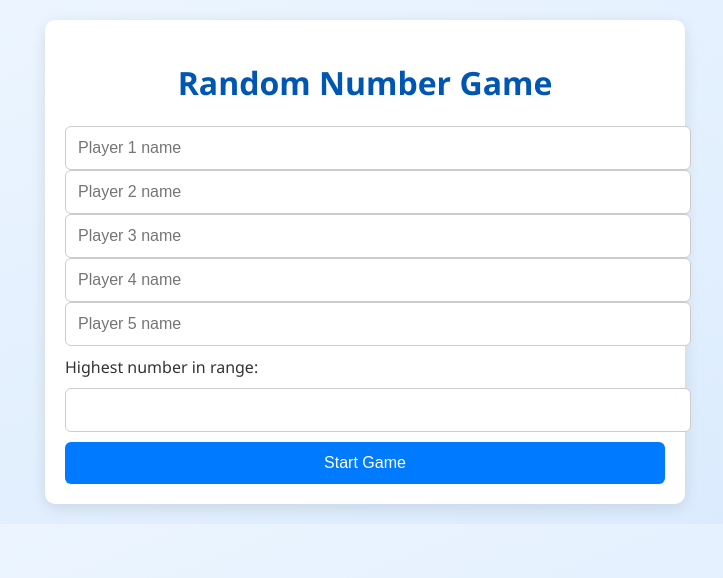
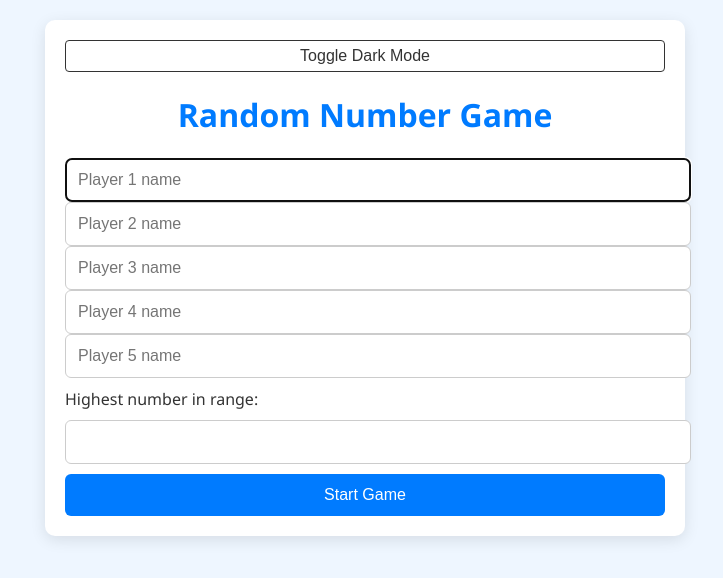
Before and after one commit to RyanG702/RandomNumberGuess, a plain HTML site: page index.html in a window 1280 px wide. Both pictures are taken after typing "5" into the empty fields and a click on the button "Next". Shown: the whole page, without its empty margins (275-998 px from the left). Drawn offline with Linux system fonts and the light colour scheme.

Commit message:
added dark mode

```diff
--- a/index.html
+++ b/index.html
@@ -6,18 +6,35 @@
   <meta name="viewport" content="width=device-width, initial-scale=1.0">
   <title>Random Number Game</title>
   <style>
+    :root {
+      --bg-color: #eef6ff;
+      --text-color: #333;
+      --container-bg: #fff;
+      --primary-color: #007bff;
+      --success-color: #28a745;
+    }
+
+    [data-theme="dark"] {
+      --bg-color: #121212;
+      --text-color: #e0e0e0;
+      --container-bg: #1e1e1e;
+      --primary-color: #3399ff;
+      --success-color: #4caf50;
+    }
+
     body {
       font-family: 'Segoe UI', sans-serif;
-      background: linear-gradient(to bottom right, #eef6ff, #d9eafd);
+      background: var(--bg-color);
+      color: var(--text-color);
       margin: 0;
       padding: 20px;
-      color: #333;
+      transition: background 0.4s, color 0.4s;
     }
 
     .container {
       max-width: 600px;
       margin: auto;
-      background: #fff;
+      background: var(--container-bg);
       padding: 20px;
       border-radius: 10px;
       box-shadow: 0 4px 15px rgba(0, 0, 0, 0.1);
@@ -38,7 +55,7 @@
 
     h1 {
       text-align: center;
-      color: #0056b3;
+      color: var(--primary-color);
     }
 
     form,
@@ -64,7 +81,7 @@
     }
 
     button {
-      background-color: #007bff;
+      background-color: var(--primary-color);
       color: white;
       border: none;
       cursor: pointer;
@@ -72,7 +89,7 @@
     }
 
     button:hover {
-      background-color: #0056b3;
+      opacity: 0.9;
     }
 
     #log {
@@ -82,23 +99,39 @@
     #log p {
       background: #f1f9ff;
       padding: 10px;
-      border-left: 4px solid #007bff;
+      border-left: 4px solid var(--primary-color);
       margin: 5px 0;
     }
 
     #newGameBtn {
       display: none;
-      background-color: #28a745;
+      background-color: var(--success-color);
     }
 
     #newGameBtn.show {
       display: block;
+    }
+
+    .theme-toggle {
+      text-align: right;
+      margin-bottom: 10px;
+    }
+
+    .theme-toggle button {
+      padding: 6px 12px;
+      background-color: transparent;
+      color: var(--text-color);
+      border: 1px solid var(--text-color);
+      border-radius: 4px;
     }
   </style>
 </head>
 
 <body>
   <div class="container">
+    <div class="theme-toggle">
+      <button onclick="toggleTheme()">Toggle Dark Mode</button>
+    </div>
     <h1>Random Number Game</h1>
 
     <form id="playerCountForm" class="active">
@@ -155,9 +188,22 @@
         const input = document.createElement('input');
         input.placeholder = `Player ${i + 1} name`;
         input.required = true;
+        input.addEventListener('keypress', (e) => {
+          if (e.key === 'Enter') {
+            e.preventDefault();
+            const inputs = [...playerNamesDiv.querySelectorAll('input')];
+            const currentIdx = inputs.indexOf(e.target);
+            if (currentIdx < inputs.length - 1) {
+              inputs[currentIdx + 1].focus();
+            } else {
+              rangeTopInput.focus();
+            }
+          }
+        });
         playerNamesDiv.appendChild(input);
       }
       show(playerNamesForm);
+      playerNamesDiv.querySelector('input')?.focus();
     });
 
     playerNamesForm.addEventListener('submit', e => {
@@ -230,6 +276,11 @@
     newGameBtn.addEventListener('click', () => {
       location.reload();
     });
+
+    function toggleTheme() {
+      const current = document.documentElement.getAttribute('data-theme');
+      document.documentElement.setAttribute('data-theme', current === 'dark' ? 'light' : 'dark');
+    }
   </script>
 </body>
 
```
